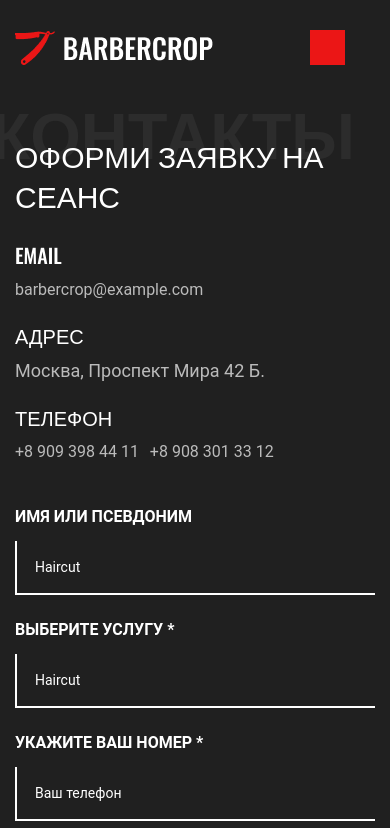
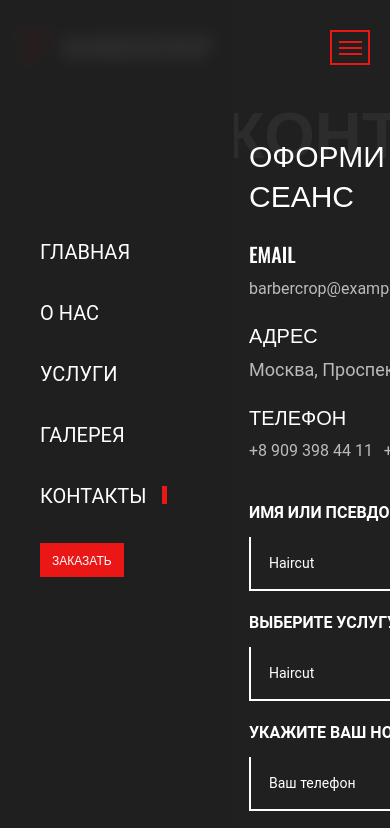
Before and after one commit to DeathWalker47/barbercrop, a website: page app/contact.html in a window 390 px wide. Both pictures are taken after a click on the button 327 px from the left and 47 px from the top of the page. Shown: the top 828 px of the page. Drawn offline with nearby package versions, Linux system fonts and the light colour scheme; files that its build step writes are made by us from their sources.

Commit message:
адаптивное меню

```diff
--- a/app/contact.html
+++ b/app/contact.html
@@ -39,6 +39,9 @@
                 </li>
                 <li class="menu__item">
                   <a class="menu__link  menu__link--active" href="contact.html">контакты</a>
+                </li>
+                <li class="menu__item">
+                  <button class="header__btn" type="button">заказать</button>
                 </li>
               </ul>
             </nav>
--- a/app/js/main.js
+++ b/app/js/main.js
@@ -1,5 +1,9 @@
 $(function(){
-
+  $('.menu__btn').on('click', function(){
+    $('.menu__list').toggleClass('menu__list--active');
+    $('body').toggleClass('body-active');
+    $('main').toggleClass('main--active');
+  });
 });
 
 
--- a/app/scss/_global.scss
+++ b/app/scss/_global.scss
@@ -4,7 +4,9 @@ body,
 html{
   height: 100%;
 }
-
+.body-active{
+  overflow: hidden;
+}
 body{
   background-color: $bg;
   color: $default;
@@ -23,6 +25,10 @@ body{
 
 .main{
   flex-grow: 1;
+  transition: all .3s linear;
+  &--active{
+    transform: translateX(60%);
+  }
 }
 
 .container{
--- a/app/scss/_media.scss
+++ b/app/scss/_media.scss
@@ -331,24 +331,64 @@
   }
 
   .menu {
+    ul.menu__list{
+      padding-left: 40px;
+    }
     &__list {
       position: absolute;
-      top: 35px;
+      top: 0;
       right: 0;
+      left: 0;
+      width: 60%;
+      height: 100vh;
       flex-direction: column;
+      align-items: flex-start;
+      justify-content: center;
       z-index: 2;
-      left: 0;
+      overflow: auto;
       transform: translateX(-100%);
+      &--active{
+      transform: translateX(0%);
+      }
+      &::before{
+        content: '';
+        position: absolute;
+        top: 0;
+        right: 0;
+        left: 0;
+        bottom: 0;
+        background-color: rgba($color: $bg, $alpha: .9);
+        backdrop-filter: blur(8px);
+      }
     }
-
+    &__link {
+      font-size: 20px;
+      line-height: 28px;
+    }
+    &__link--active::before {
+      position: absolute;
+      content: '';
+      width: 5px;
+      height: 18px;
+      background-color: #EB1616;
+      top: 2px;
+      left: auto;
+        right: -20px;
+    }
+    &__item+.menu__item {
+      margin-left: 0;
+    }
     &__item {
+      margin-bottom: 30px;
       .header__btn {
         display: block;
       }
     }
 
     &__btn {
-      display: block;
+      display: flex;
+      justify-content: center;
+      align-items: center;
     }
   }
 
@@ -400,9 +440,17 @@
     }
   }
   .contact{
+    &__form-items{
+      flex-direction: column;
+    }
     &__form-item {
+      display: flex;
+      flex-direction: column;
       max-width: 100%;
       margin-bottom: 20px;
+    }
+    &__form-input{
+      max-width: 100%;
     }
     &__item{
       margin-right: 15px;
@@ -774,6 +822,18 @@
 }
 
 @media (max-width:385px) {
+  .menu{
+    ul.menu__list {
+      padding-left: 25px;
+    }
+    &__item {
+      margin-bottom: 22px;
+    }
+    &__link {
+      font-size: 16px;
+      line-height: 25px;
+    }
+  }
   .top {
     &__title {
       font-size: 33px;
@@ -843,6 +903,9 @@
     font-size: 16px;
     line-height: 26px;
   }
+  .contact__subtitle {
+    top: -25px;
+  }
 }
 
 @media (max-width: 340px) {
@@ -874,6 +937,18 @@
 }
 
 @media (max-width: 900px) and (orientation: landscape) {
+  .menu{
+   /*  ul.menu__list {
+      padding-left: 25px;
+    } */
+    &__item {
+      margin-bottom: 18px;
+    }
+    &__link {
+      font-size: 14px;
+      line-height: 22px;
+    }
+  }
   .top__title {
     font-size: 30px;
     line-height: 35px;
@@ -911,10 +986,34 @@
   .footer {
     padding: 20px 0;
   }
-
+  .about{
+    padding: 50px 0px 20px;
+  }
   .about__item {
     max-width: 370px;
     margin-right: 0;
     margin-bottom: 30px;
   }
+  .services-page {
+    padding: 60px 0 40px;
+  }
+  .gallery {
+    padding: 40px 0 40px;
+    &__cases {
+      margin-bottom: 15px;
+    }
+  }
+  .services {
+    padding: 40px 0;
+  }
+  .contact {
+    padding: 40px 0 ;
+    &__form-textarea {
+      margin-bottom: 30px;
+    }
+    &__subtitle {
+      top: -48px;
+      right: 20px;
+    }
+  }
 }
--- a/app/scss/_vars.scss
+++ b/app/scss/_vars.scss
@@ -61,3 +61,10 @@ $bg:#202020;
     line-height: 18px;
   }
 }
+@media (max-width: 900px) and (orientation: landscape) {
+  %btn{
+    padding: 8px 12px;
+    font-size: 12px;
+    line-height: 18px;
+  }
+}
--- a/app/scss/style.scss
+++ b/app/scss/style.scss
@@ -27,8 +27,10 @@
   &__list{
     display: flex;
     align-items: center;
+    transition: all .3s linear;
   }
   &__item{
+    z-index: 1;
     .header__btn{
       display: none;
     }
@@ -56,11 +58,35 @@
   }
   &__btn{
     display: none;
-    width: 35px;
+    width: 40px;
     height: 35px;
+    background-color: transparent;
+    padding: 0;
+    border: 2px solid $accent;
+    position: absolute;
+    top: 30px;
+    right: 20px;
+  }
+  &__btn-list{
+    width: 23px;
+    height: 2px;
     background-color: $accent;
-    padding: 0;
-    border: none;
+    position: relative;
+    &::before,
+    &::after{
+      content: '';
+      position: absolute;
+      width: 23px;
+      height: 2px;
+      background-color: $accent;
+      left: 0;
+    }
+    &::before{
+      top: -6px;
+    }
+    &::after{
+      bottom: -6px;
+    }
   }
 }
 
```
Also changed, not shown: app/about.html (+3 -0 lines), app/gallery.html (+3 -0 lines), app/services.html (+3 -0 lines), app/js/main.min.js.
